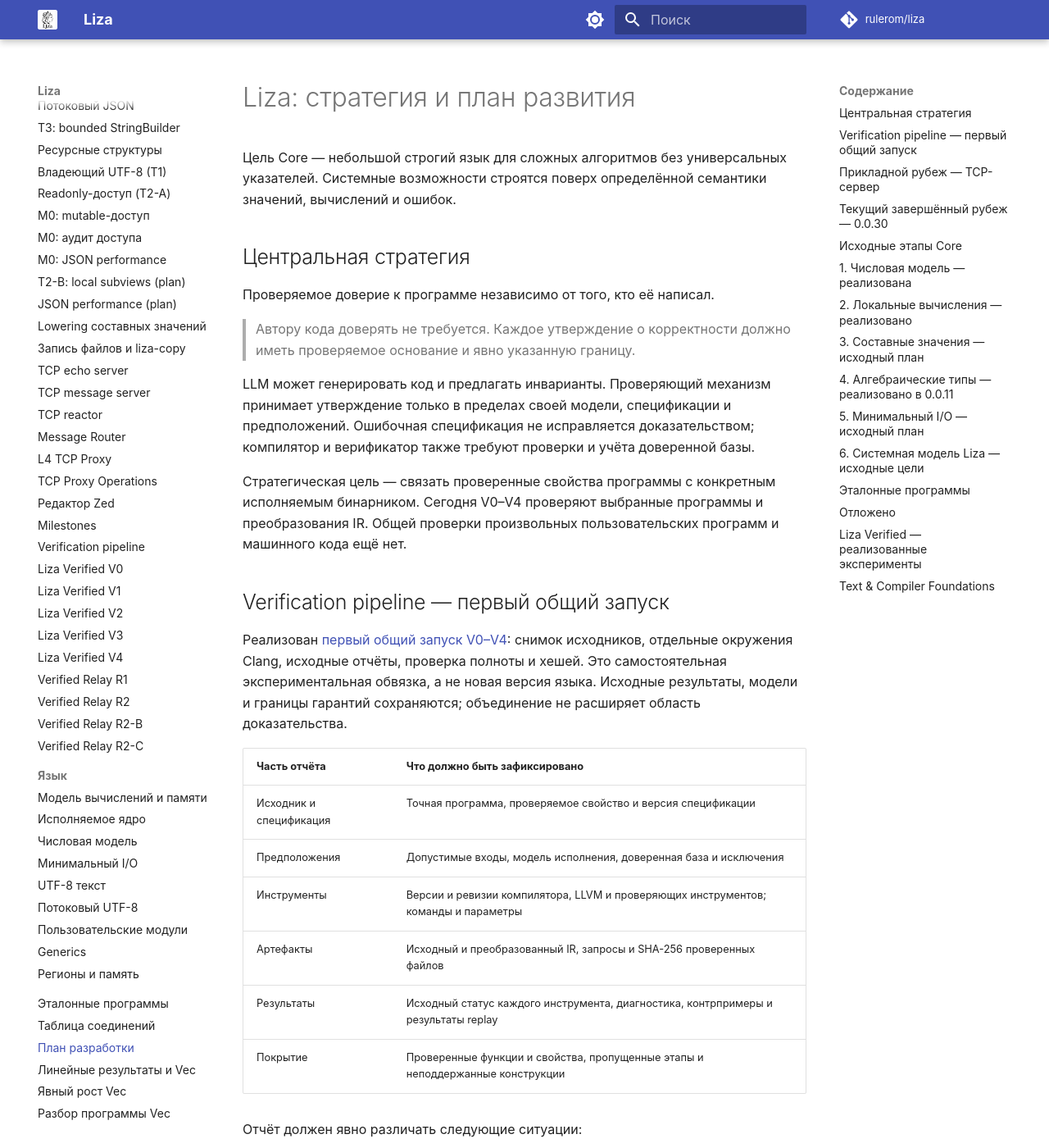
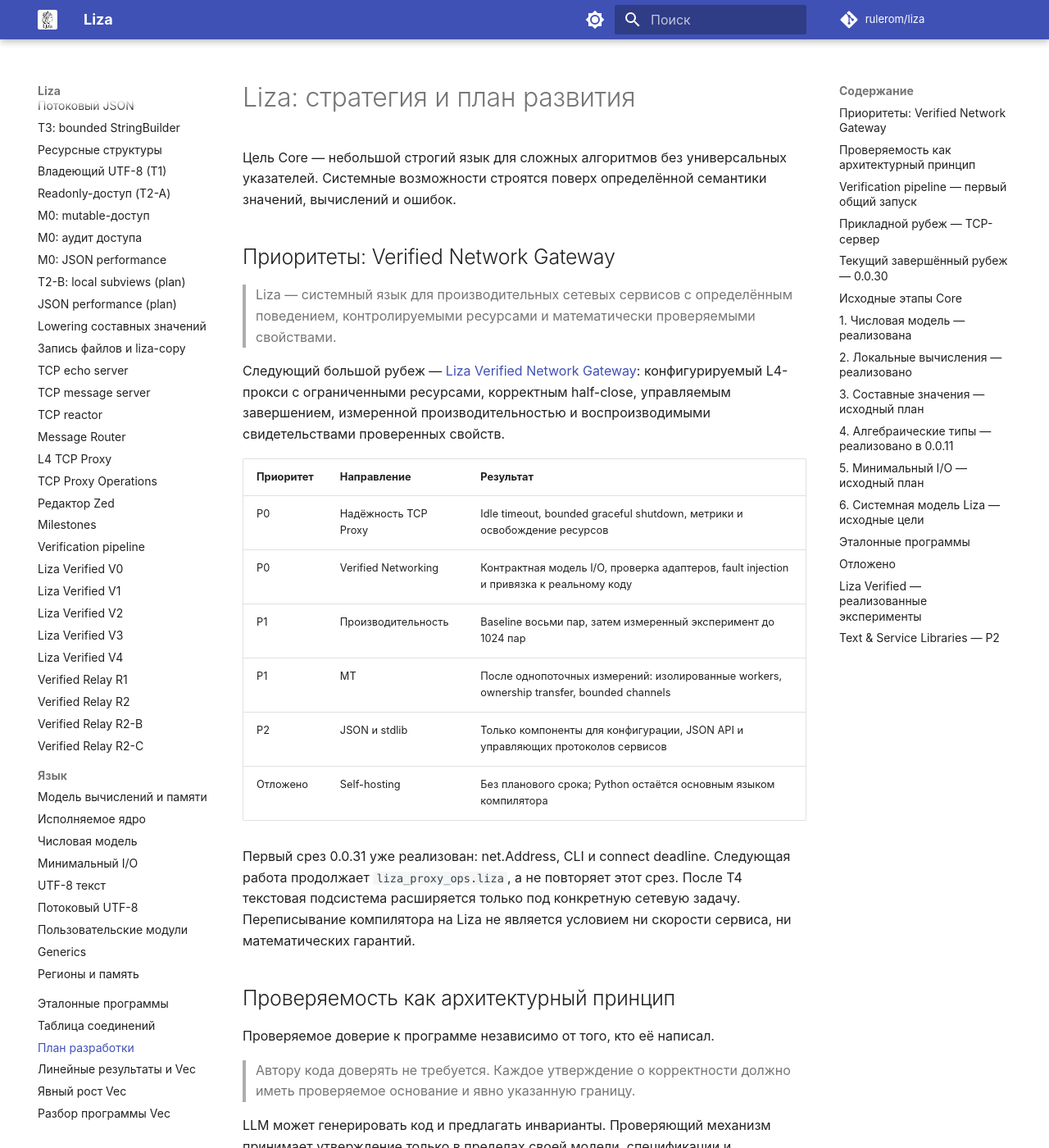
Before and after one commit to rulerom/liza, an MkDocs documentation site: the page built from docs/roadmap.md, in a window 1280 px wide and 1400 px high. Shown: the whole window at 82% size. Built offline with MkDocs 1.6.1 and Material for MkDocs 9.7.7, drawn with Linux system fonts in a browser that asks for light colours; comment, search, counter and statistics services are not loaded; some of the changed text lies outside the part shown.

Commit message:
Prioritize Verified Network Gateway and defer self-hosting

```diff
--- a/docs/roadmap.md
+++ b/docs/roadmap.md
@@ -1,5 +1,5 @@
 ---
-description: "Стратегия Liza: проверяемое доверие, воспроизводимый verification pipeline, границы доказательств и развитие системного языка."
+description: "Приоритеты Liza: эксплуатационный L4 gateway, Verified Networking, измерения и изолированные workers; self-hosting отложен."
 ---
 
 # Liza: стратегия и план развития
@@ -8,7 +8,31 @@ description: "Стратегия Liza: проверяемое доверие, в
 указателей. Системные возможности строятся поверх определённой семантики
 значений, вычислений и ошибок.
 
-## Центральная стратегия
+## Приоритеты: Verified Network Gateway
+
+> Liza — системный язык для производительных сетевых сервисов с определённым поведением, контролируемыми ресурсами и математически проверяемыми свойствами.
+
+Следующий большой рубеж — [Liza Verified Network Gateway](network-gateway.md):
+конфигурируемый L4-прокси с ограниченными ресурсами, корректным half-close,
+управляемым завершением, измеренной производительностью и воспроизводимыми
+свидетельствами проверенных свойств.
+
+| Приоритет | Направление | Результат |
+| --- | --- | --- |
+| P0 | Надёжность TCP Proxy | Idle timeout, bounded graceful shutdown, метрики и освобождение ресурсов |
+| P0 | Verified Networking | Контрактная модель I/O, проверка адаптеров, fault injection и привязка к реальному коду |
+| P1 | Производительность | Baseline восьми пар, затем измеренный эксперимент до 1024 пар |
+| P1 | MT | После однопоточных измерений: изолированные workers, ownership transfer, bounded channels |
+| P2 | JSON и stdlib | Только компоненты для конфигурации, JSON API и управляющих протоколов сервисов |
+| Отложено | Self-hosting | Без планового срока; Python остаётся основным языком компилятора |
+
+Первый срез 0.0.31 уже реализован: net.Address, CLI и connect deadline.
+Следующая работа продолжает `liza_proxy_ops.liza`, а не повторяет этот срез.
+После T4 текстовая подсистема расширяется только под конкретную сетевую задачу.
+Переписывание компилятора на Liza не является условием ни скорости сервиса,
+ни математических гарантий.
+
+## Проверяемость как архитектурный принцип
 
 Проверяемое доверие к программе независимо от того, кто её написал.
 
@@ -113,7 +137,7 @@ IR прокси, связывая диапазоны, байты и count при
 290 обязательств, восемь исходных мутаций с независимыми трассами.
 Проверяются предусловия R2-B, сохранение Pair в таблице и условное индуктивное
 замыкание поддержанных обратных рёбер, включая сброс и повторное использование
-слота. Остальные пары и runtime остаются явной границей гарантии. Безопасность не означает liveness. Перенос на будущий прокси 0.0.31
+слота. Остальные пары и runtime остаются явной границей гарантии. Безопасность не означает liveness. Перенос на уже реализованный операционный прокси 0.0.31
 потребует повторной проверки изменённого Semantic IR.
 
 ## Текущий завершённый рубеж — 0.0.30
@@ -337,8 +361,9 @@ Runtime-проверка при O0/O2 и анализ O2 IR/машинного
 ## Отложено
 
 Классы, наследование, исключения, `async/await`, акторы, распределённые объекты
-и self-hosting не входят в ближайший Core. Планировщик, сеть, RTP fan-out,
-репликация и HA-сервис следуют после проверки базовой и системной моделей.
+не входят в ближайший Core. Self-hosting отложен без планового срока.
+Сеть уже реализована; следующие работы определяются приоритетами gateway выше.
+RTP fan-out, репликация и HA требуют отдельных прикладных контрактов.
 
 ## Liza Verified — реализованные эксперименты
 
@@ -346,9 +371,9 @@ Runtime-проверка при O0/O2 и анализ O2 IR/машинного
 сохранение промежуточных traps и условное вычисление на настоящем Semantic IR
 и LLVM IR до/после O0/O2. Z3 входит в доверенную базу; машинный код пока
 не проверяется. Это не новая версия языка и не верификация всего компилятора.
-Проверка границ и циклов уже вынесена в V1/V2. Следующий приоритет — общий
-verification pipeline; UTF-8 и generational handles остаются кандидатами
-для дальнейшего расширения доказательного охвата.
+Проверка границ и циклов уже вынесена в V1/V2. Общий verification pipeline уже реализован. Следующий P0 — Verified Networking:
+контракты runtime и проверка адаптеров; UTF-8 и generational handles могут
+расширять доказательное покрытие под конкретные задачи.
 
 [Verified V1](verified-v1.md) расширяет эксперимент проверкой чтения и
 обновления `[u8; 4]`, независимости снимка и короткого замыкания для полного
@@ -372,10 +397,10 @@ Alive2. Сначала калибровка обязательных traps; то
 с конкретным replay. Это ограниченная модель; readonly views, рекурсия,
 ресурсный lowering и машинный код остаются за её пределами.
 
-## Text & Compiler Foundations
+## Text & Service Libraries — P2
 
-Основной прикладной приоритет — текстовая инфраструктура для конфигурации,
-диагностики и будущего frontend на Liza. Первый реализованный срез —
+Текстовая инфраструктура обслуживает конфигурацию, JSON API, управляющие
+протоколы и сообщения сетевых сервисов. Она не вытесняет P0. Первый реализованный срез —
 [`liza-json check`](json.md): потоковая синтаксическая проверка без DOM,
 неограниченного накопления токенов и преобразования чисел в floating-point.
 
@@ -388,8 +413,8 @@ Alive2. Сначала калибровка обязательных traps; то
 | T2-B — реализован | [Локальные byte subviews](local-subviews.md) внутри вызова; возвращаемые TextView остаются отдельным этапом |
 | T3 — первый срез реализован | [Bounded builder](string-builder.md): UTF-8 append, целые числа и [потоковый format](json.md#format) |
 | T4 | Выдача JSON-токенов и явное декодирование escapes; formatter уже сохраняет исходные lexemes без tokenizer |
-| T5 | HashMap и интернирование строк со стабильными SymbolId |
-| T6 | Lexer и parser Liza, написанные на Liza |
+| По потребности | HashMap и интернирование — только при наличии конкретного потребителя в сервисах |
+| Отложено | Lexer/parser компилятора на Liza и self-hosting, без планового срока |
 
 Bytes означают произвольные байты, TextView — заимствованный корректный UTF-8,
 String — владеющий логическим содержимым текст. JSON-валидатор не вводит эти три типа. Первый владеющий String реализован
@@ -397,8 +422,9 @@ String — владеющий логическим содержимым текс
 проверяются явно. Универсальные указатели ради AST не планируются: следует
 исследовать арены с типизированными стабильными индексами.
 
-R2-C и переносимость Verification Bundle остаются самостоятельным направлением.
-Эксплуатационные расширения TCP Proxy следуют за текстовым прикладным срезом.
+R2-C и переносимость Verification Bundle сохраняют свои границы.
+Эксплуатационные расширения TCP Proxy и Verified Networking имеют приоритет P0;
+завершение T4 не является их зависимостью.
 
 Перед T2-B реализован первый [JSON Performance Baseline](json-performance.md):
 одинаковый потоковый алгоритм Liza/C++/Rust, фиксированная база до subviews,
--- a/mkdocs.yml
+++ b/mkdocs.yml
@@ -1,5 +1,5 @@
 site_name: Liza
-site_description: 'Liza — системный язык программирования для переносимых вычислений с определённой семантикой и контролируемой стоимостью операций.'
+site_description: 'Liza — системный язык для производительных сетевых сервисов с определённым поведением, контролируемыми ресурсами и математически проверяемыми свойствами.'
 site_url: https://liza.rulerom.com/
 repo_url: https://github.com/rulerom/liza
 repo_name: rulerom/liza
@@ -59,6 +59,7 @@ extra_css:
 
 nav:
   - Liza: index.md
+  - Verified Network Gateway: network-gateway.md
   - Быстрый старт: getting-started.md
   - Основы языка: basics.md
   - CLI-приложение liza-text: cli.md
```
Also changed, not shown: README.md (+11 -2 lines), docs/index.md (+8 -7 lines), docs/milestones.md (+8 -6 lines), docs/network-gateway.md (added, +183 -0 lines), docs/tcp-proxy-operations.md (+4 -0 lines).
